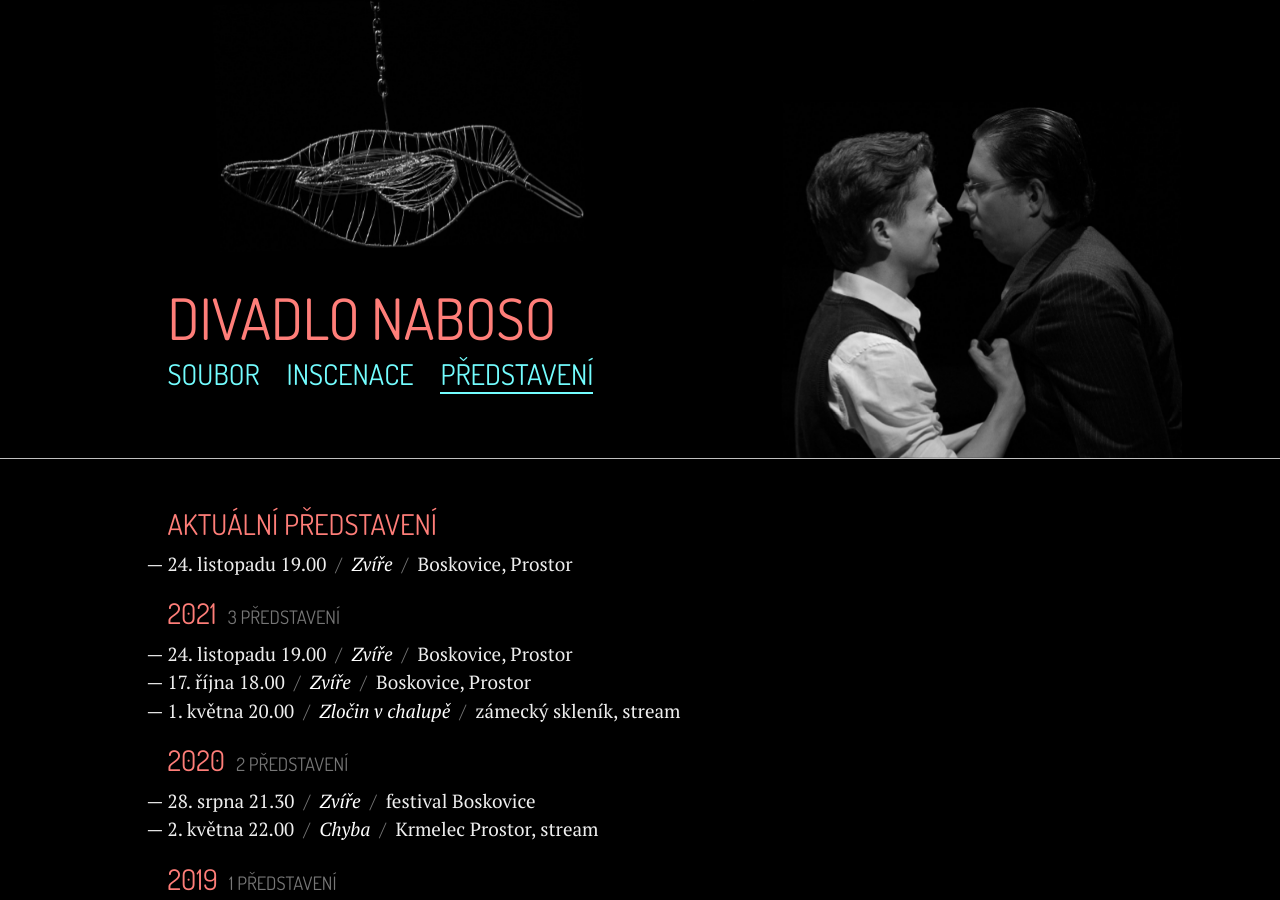
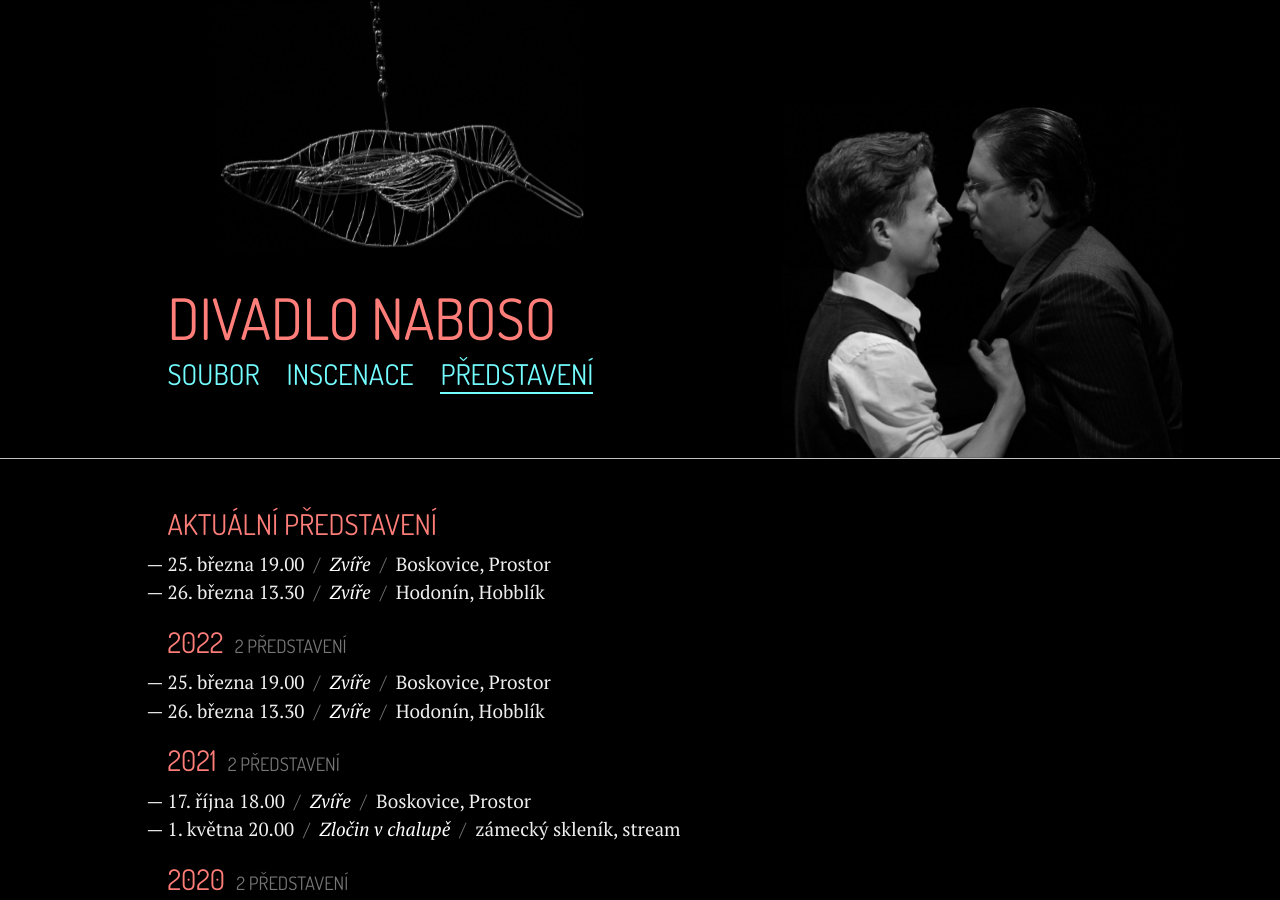
Before and after one commit to zoul/Naboso, a Jekyll site: the page built from predstaveni.html, in a window 1280 px wide and 900 px high. Built offline with Jekyll 4.4.1, drawn with Linux system fonts in a browser that asks for light colours; some of the changed text lies outside the part shown.

Commit message:
Aktualizace představení

```diff
--- a/_data/predstaveni.yml
+++ b/_data/predstaveni.yml
@@ -1,9 +1,15 @@
+- rok: 2022
+  predstaveni:
+    - co: Zvíře
+      kdy: 25. března 19.00
+      kde: Boskovice, Prostor
+      aktualni: ano
+    - co: Zvíře
+      kdy: 26. března 13.30
+      kde: Hodonín, Hobblík
+      aktualni: ano
 - rok: 2021
   predstaveni:
-    - co: Zvíře
-      kdy: 24. listopadu 19.00
-      kde: Boskovice, Prostor
-      aktualni: ano
     - co: Zvíře
       kdy: 17. října 18.00
       kde: Boskovice, Prostor
```
